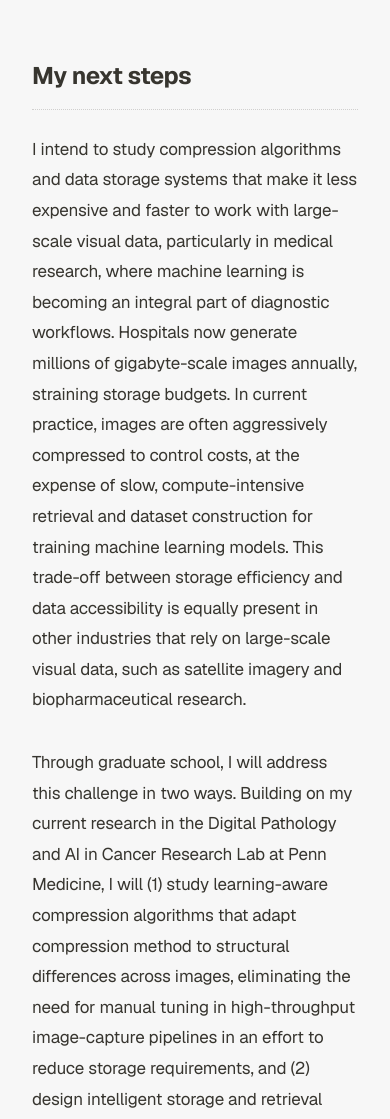
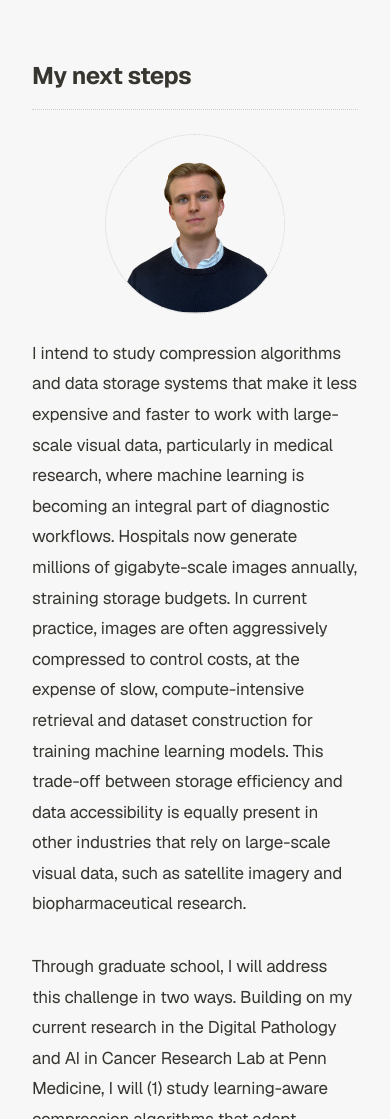
Before and after one commit to didrikwiigandersen/didrikwiigandersen, a plain HTML site: page index.html in a window 390 px wide. Shown: the part 820-1939 px from the top of the page. Drawn offline with nearby package versions, Linux system fonts and the light colour scheme.

Commit message:
Add headshot image to 'My next steps' section with text wrap

```diff
--- a/assets/css/styles.css
+++ b/assets/css/styles.css
@@ -89,6 +89,27 @@ body {
     border-bottom: 1px dotted rgba(55, 53, 47, 0.2);
     text-align: left;
     letter-spacing: -0.02em;
+}
+
+.info-paragraph-with-image {
+    position: relative;
+    margin-bottom: 2rem;
+}
+
+.info-headshot {
+    float: right;
+    width: 210px;
+    height: 210px;
+    border-radius: 50%;
+    object-fit: cover;
+    border: 1px dotted rgba(55, 53, 47, 0.2);
+    margin: 0 0 1rem 1.5rem;
+    shape-outside: circle(50%);
+    transition: transform 0.3s ease;
+}
+
+.info-headshot:hover {
+    transform: scale(1.05);
 }
 
 .info-section p {
@@ -850,3 +871,13 @@ body {
     font-size: 16px;
     color: #37352f;
 }
+
+@media (max-width: 768px) {
+    .info-headshot {
+        float: none;
+        display: block;
+        margin: 0 auto 1.5rem auto;
+        width: 180px;
+        height: 180px;
+    }
+}
--- a/index.html
+++ b/index.html
@@ -28,7 +28,10 @@
     <section class="info-section-wrapper">
         <div class="info-section">
             <h2 class="info-heading">My next steps</h2>
-            <p>I intend to study compression algorithms and data storage systems that make it less expensive and faster to work with large-scale visual data, particularly in medical research, where machine learning is becoming an integral part of diagnostic workflows. Hospitals now generate millions of gigabyte-scale images annually, straining storage budgets. In current practice, images are often aggressively compressed to control costs, at the expense of slow, compute-intensive retrieval and dataset construction for training machine learning models. This trade-off between storage efficiency and data accessibility is equally present in other industries that rely on large-scale visual data, such as satellite imagery and biopharmaceutical research.</p>
+            <div class="info-paragraph-with-image">
+                <img src="./assets/img/headshot.png" alt="Didrik Wiig-Andersen" class="info-headshot">
+                <p>I intend to study compression algorithms and data storage systems that make it less expensive and faster to work with large-scale visual data, particularly in medical research, where machine learning is becoming an integral part of diagnostic workflows. Hospitals now generate millions of gigabyte-scale images annually, straining storage budgets. In current practice, images are often aggressively compressed to control costs, at the expense of slow, compute-intensive retrieval and dataset construction for training machine learning models. This trade-off between storage efficiency and data accessibility is equally present in other industries that rely on large-scale visual data, such as satellite imagery and biopharmaceutical research.</p>
+            </div>
             <p>Through graduate school, I will address this challenge in two ways. Building on my current research in the Digital Pathology and AI in Cancer Research Lab at Penn Medicine, I will (1) study learning-aware compression algorithms that adapt compression method to structural differences across images, eliminating the need for manual tuning in high-throughput image-capture pipelines in an effort to reduce storage requirements, and (2) design intelligent storage and retrieval systems that provide fast, tile-level access to relevant image regions through self-optimizing indexing.</p>
             <p>I will translate my research into a venture focused on developing technologies that make it less expensive and faster to work with large-scale visual data. Long term, I wish to found a venture capital fund that channels international funds into the Nordic region to support its startup ecosystem.</p>
         </div>
```
Also changed, not shown: assets/img/headshot.png (added).
